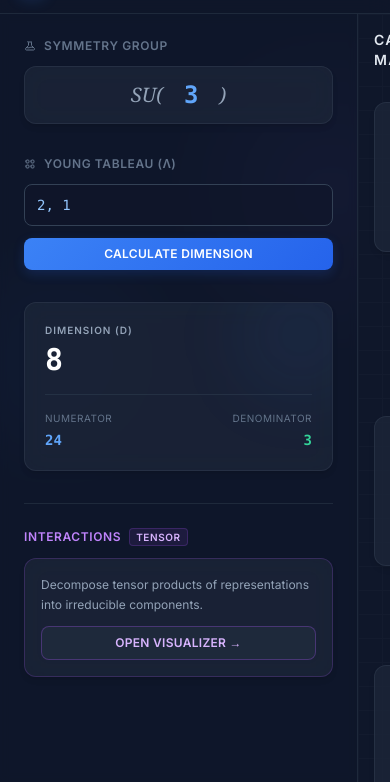
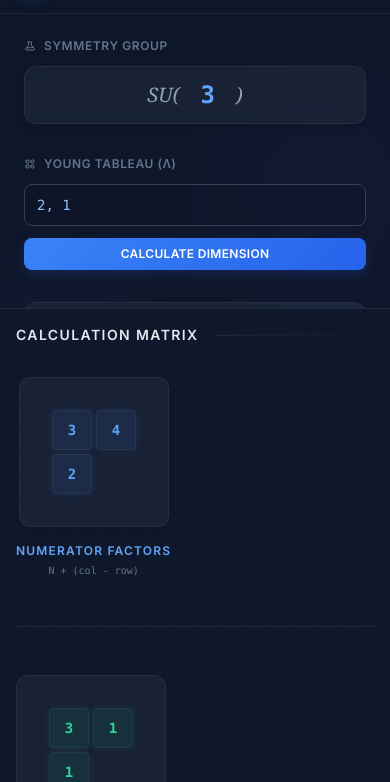
Before and after one commit to JayAgarwal25/Group-Theory, a plain HTML site: page index.html in a window 390 px wide. Shown: the part 62-844 px from the top of the page. Drawn offline with nearby package versions, Linux system fonts and the light colour scheme.

Commit message:
added responsiveness

```diff
--- a/index.html
+++ b/index.html
@@ -118,10 +118,10 @@
         </div>
     </nav>
 
-    <div class="flex flex-1 overflow-hidden relative">
+    <div class="flex flex-col md:flex-row flex-1 overflow-hidden relative">
 
         <!-- Left Sidebar: Controls -->
-        <aside class="w-full md:w-80 bg-slate-900/50 border-r border-slate-800 flex flex-col z-20 overflow-y-auto backdrop-blur-sm">
+        <aside class="w-full md:w-80 bg-slate-900/50 border-b md:border-b-0 md:border-r border-slate-800 flex flex-col z-20 overflow-y-auto backdrop-blur-sm max-h-[35vh] md:max-h-full">
 
             <div class="p-6 space-y-8">
 
```
Also changed, not shown: tensor.html (+2 -2 lines).
